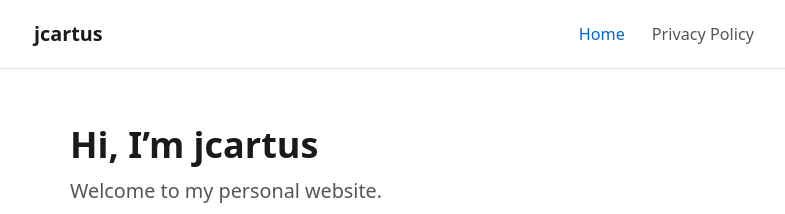
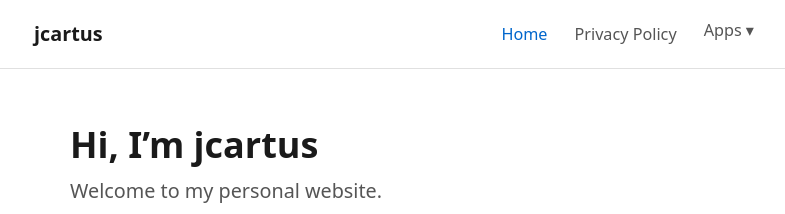
Before and after one commit to jcartus/jcartus.github.io, a Jekyll site: the page built from index.md, in a window 1280 px wide. Shown: the top 214 px of the page, without its empty margins (246-1031 px from the left). Built offline with Jekyll 4.4.1, drawn with Linux system fonts in a browser that asks for light colours.

Commit message:
Add Apps dropdown button to navbar with ikuzo! subpage
Agent-Logs-Url: https://github.com/jcartus/jcartus.github.io/sessions/01240b07-1891-4e41-95cb-d891d79c852e

Co-authored-by: jcartus <32513829+jcartus@users.noreply.github.com>

```diff
--- a/_config.yml
+++ b/_config.yml
@@ -14,3 +14,7 @@ navigation:
     url: /
   - title: Privacy Policy
     url: /privacy-policy/
+
+apps:
+  - title: "ikuzo!"
+    url: /apps/ikuzo/
--- a/_layouts/default.html
+++ b/_layouts/default.html
@@ -19,6 +19,18 @@
           </a>
         </li>
         {% endfor %}
+        <li class="dropdown">
+          <button class="dropdown-toggle" aria-haspopup="true">Apps ▾</button>
+          <ul class="dropdown-menu">
+            {% for app in site.apps %}
+            <li>
+              <a href="{{ app.url | relative_url }}"{% if page.url contains app.url %} class="active"{% endif %}>
+                {{ app.title }}
+              </a>
+            </li>
+            {% endfor %}
+          </ul>
+        </li>
       </ul>
     </nav>
   </header>
--- a/assets/css/style.css
+++ b/assets/css/style.css
@@ -67,6 +67,65 @@ nav a.active {
   color: var(--color-accent);
 }
 
+/* Dropdown */
+.dropdown {
+  position: relative;
+}
+
+.dropdown-toggle {
+  cursor: pointer;
+  display: flex;
+  align-items: center;
+  gap: 0.25rem;
+  background: none;
+  border: none;
+  padding: 0;
+  font-family: inherit;
+  font-size: 0.9rem;
+  color: var(--color-muted);
+}
+
+.dropdown-menu {
+  display: none;
+  position: absolute;
+  top: calc(100% + 0.5rem);
+  right: 0;
+  background: var(--color-bg);
+  border: 1px solid var(--color-border);
+  border-radius: 4px;
+  padding: 0.4rem 0;
+  min-width: 140px;
+  z-index: 100;
+  flex-direction: column;
+  gap: 0;
+  box-shadow: 0 4px 12px rgba(0, 0, 0, 0.08);
+}
+
+.dropdown:hover .dropdown-menu,
+.dropdown:focus-within .dropdown-menu {
+  display: flex;
+}
+
+.dropdown-menu li {
+  padding: 0;
+}
+
+.dropdown-menu a {
+  display: block;
+  padding: 0.4rem 1rem;
+  white-space: nowrap;
+}
+
+.dropdown-menu a:hover {
+  background-color: var(--color-border);
+  color: var(--color-accent);
+}
+
+.dropdown:hover .dropdown-toggle,
+.dropdown:focus-within .dropdown-toggle {
+  color: var(--color-accent);
+}
+
 /* Main content */
 main {
   flex: 1;
```
Also changed, not shown: apps/ikuzo/index.md (added, +9 -0 lines), 1 other file.
